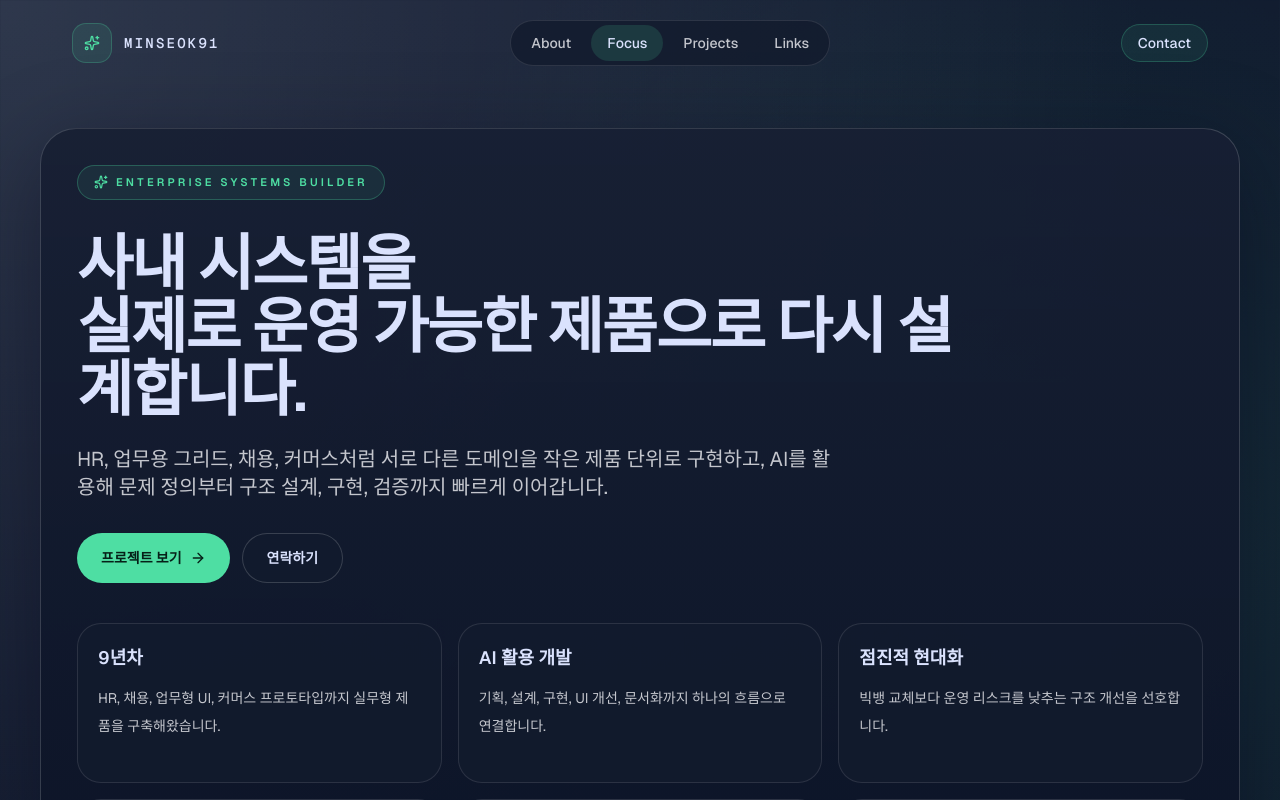
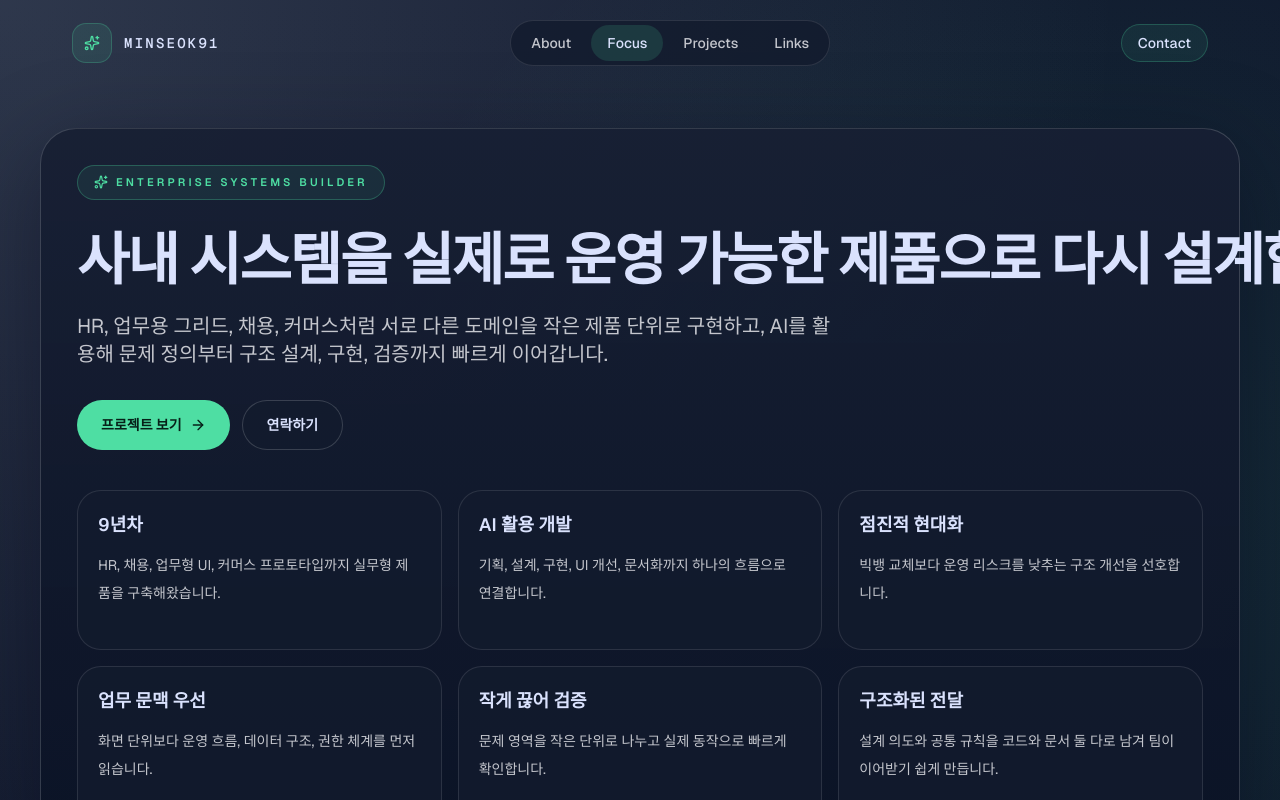
Before and after one commit to qoxmfaktmxj/landing-minseok91, a Next.js app: page / in a window 1280 px wide. Shown: the top 800 px of the page. Built offline with nearby package versions, Linux system fonts and the light colour scheme; a web font is replaced by a local one.

Commit message:
Keep hero title on one line

```diff
--- a/src/components/sections/HeroSection.tsx
+++ b/src/components/sections/HeroSection.tsx
@@ -40,10 +40,8 @@ export default function HeroSection() {
               Enterprise Systems Builder
             </div>
 
-            <h1 className="mt-8 max-w-4xl text-4xl font-semibold tracking-[-0.03em] text-[var(--foreground)] md:text-[3.8rem] md:leading-[1.04]">
-              사내 시스템을
-              <br className="hidden md:block" />
-              실제로 운영 가능한 제품으로 다시 설계합니다.
+            <h1 className="mt-8 text-4xl font-semibold tracking-[-0.035em] text-[var(--foreground)] md:text-[3.2rem] md:leading-none lg:whitespace-nowrap xl:text-[3.55rem]">
+              사내 시스템을 실제로 운영 가능한 제품으로 다시 설계합니다.
             </h1>
 
             <p className="mt-6 max-w-3xl text-lg leading-8 text-[var(--muted)] md:text-xl">
```
